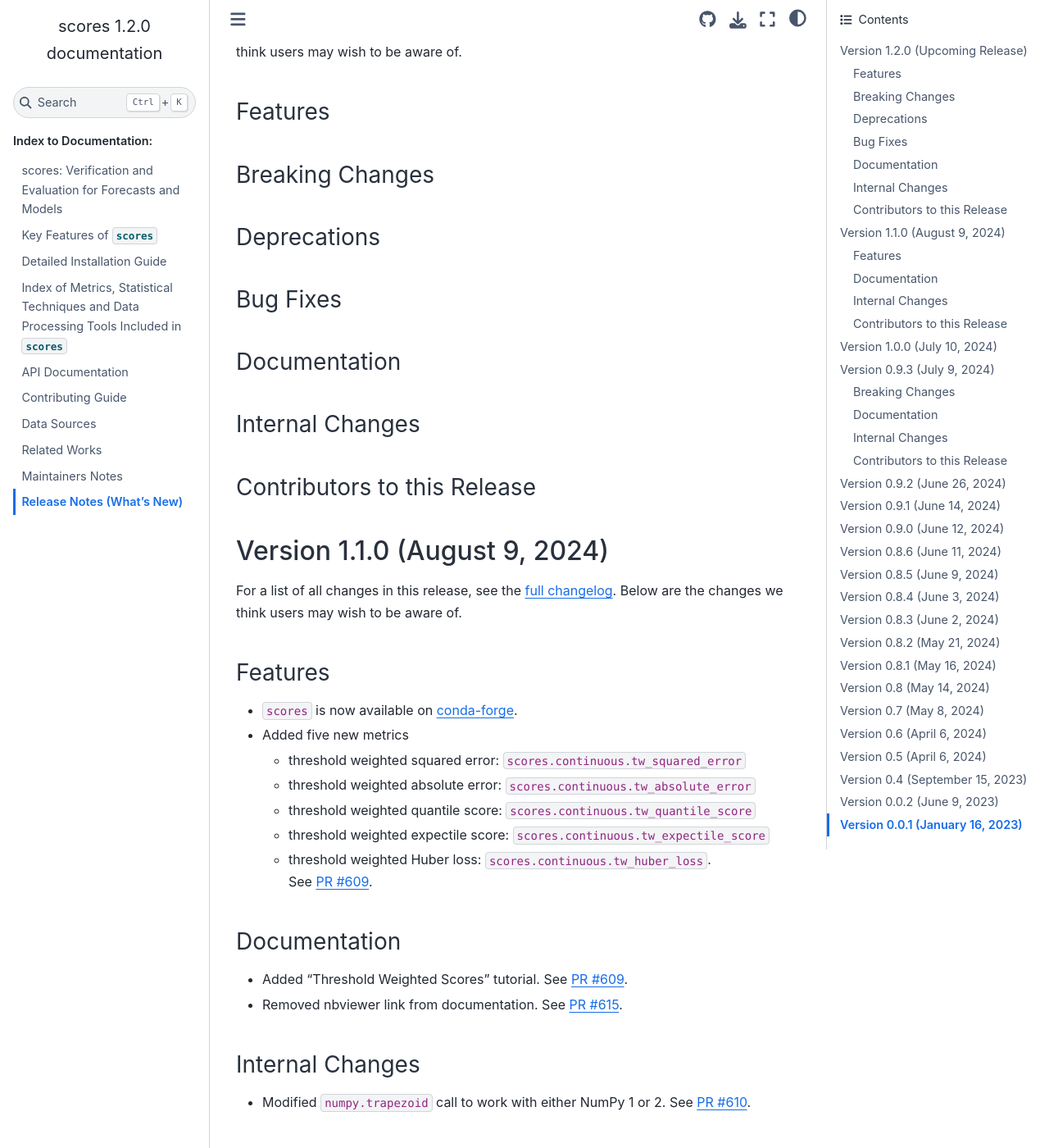
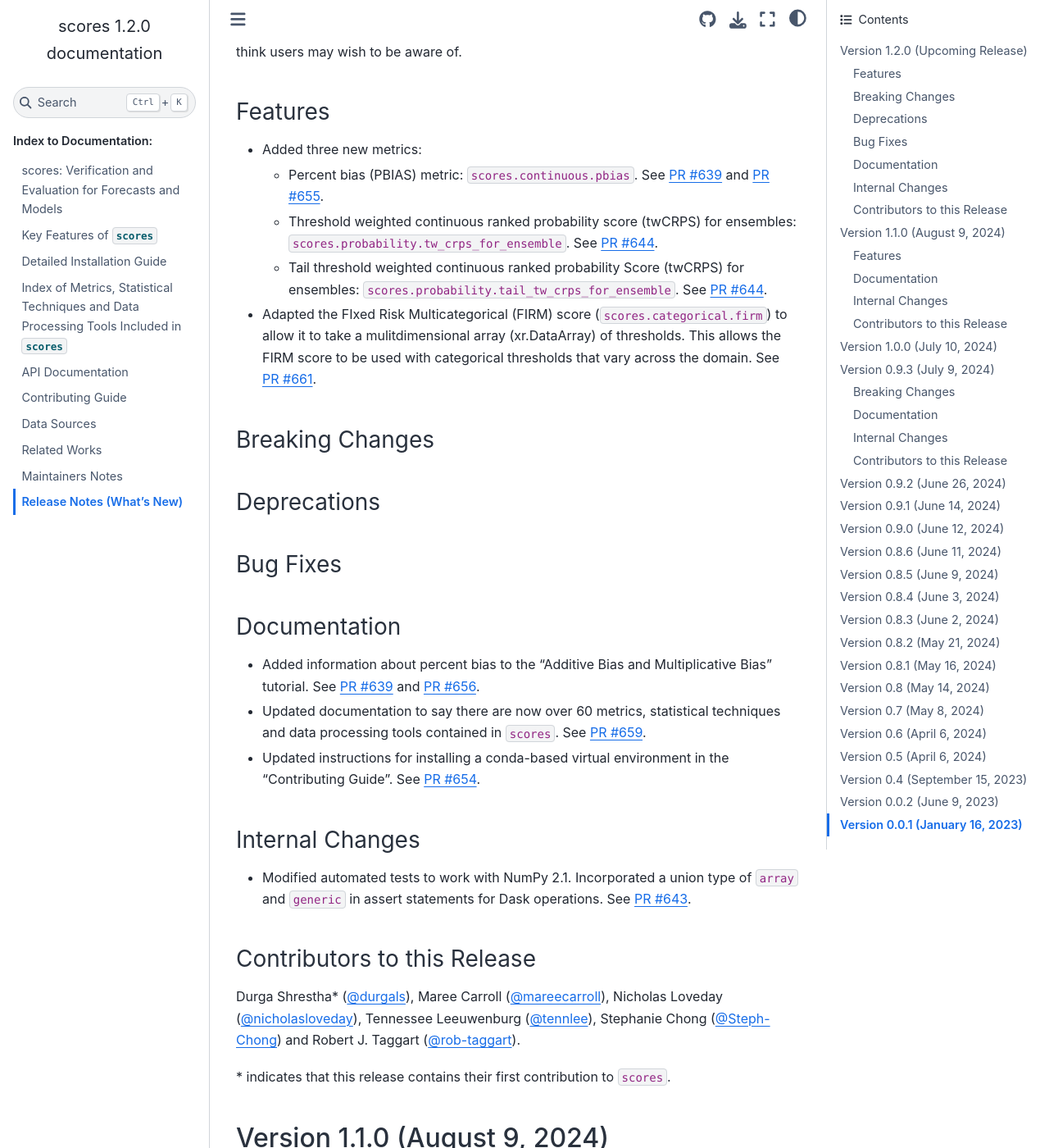
Before and after one commit to nci/scores, a Sphinx documentation site: the page built from docs/release_notes.md, in a window 1280 px wide and 1400 px high, scrolled down 192 px. Shown: the whole window at 82% size. Built offline with Sphinx 7.4.7 and the Sphinx Book theme 1.1.4, drawn with Linux system fonts in a browser that asks for light colours; pages that are not in the unit, such as notebooks, are missing from menus.

Commit message:
Update release notes

```diff
--- a/docs/release_notes.md
+++ b/docs/release_notes.md
@@ -5,6 +5,12 @@
 For a list of all changes in this release, see the [full changelog](https://github.com/nci/scores/compare/1.1.0...develop). Below are the changes we think users may wish to be aware of.
 
 ### Features
+
+- Added three new metrics:
+	- Percent bias (PBIAS) metric: `scores.continuous.pbias`. See [PR #639](https://github.com/nci/scores/pull/639) and [PR #655](https://github.com/nci/scores/pull/655).
+	- Threshold weighted continuous ranked probability score (twCRPS) for ensembles: `scores.probability.tw_crps_for_ensemble`. See [PR #644](https://github.com/nci/scores/pull/644).
+	- Tail threshold weighted continuous ranked probability Score (twCRPS) for ensembles: `scores.probability.tail_tw_crps_for_ensemble`. See [PR #644](https://github.com/nci/scores/pull/644).
+- Adapted the FIxed Risk Multicategorical (FIRM) score (`scores.categorical.firm`) to allow it to take a mulitdimensional array (xr.DataArray) of thresholds. This allows the FIRM score to be used with categorical thresholds that vary across the domain. See [PR #661](https://github.com/nci/scores/pull/661).
 
 ### Breaking Changes
 
@@ -14,9 +20,19 @@ For a list of all changes in this release, see the [full changelog](https://gith
 
 ### Documentation
 
+- Added information about percent bias to the "Additive Bias and Multiplicative Bias" tutorial. See [PR #639](https://github.com/nci/scores/pull/639) and [PR #656](https://github.com/nci/scores/pull/656).
+- Updated documentation to say there are now over 60 metrics, statistical techniques and data processing tools contained in `scores`. See [PR #659](https://github.com/nci/scores/pull/659).
+- Updated instructions for installing a conda-based virtual environment in the "Contributing Guide". See [PR #654](https://github.com/nci/scores/pull/654).
+
 ### Internal Changes
 
+- Modified automated tests to work with NumPy 2.1. Incorporated a union type of `array` and `generic` in assert statements for Dask operations. See [PR #643](https://github.com/nci/scores/pull/643).
+
 ### Contributors to this Release
+
+Durga Shrestha* ([@durgals](https://github.com/durgals)), Maree Carroll ([@mareecarroll](https://github.com/mareecarroll)), Nicholas Loveday ([@nicholasloveday](https://github.com/nicholasloveday)), Tennessee Leeuwenburg ([@tennlee](https://github.com/tennlee)), Stephanie Chong ([@Steph-Chong](https://github.com/Steph-Chong)) and Robert J. Taggart ([@rob-taggart](https://github.com/rob-taggart)).
+
+\* indicates that this release contains their first contribution to `scores`.
 
 ## Version 1.1.0 (August 9, 2024)
 
```
